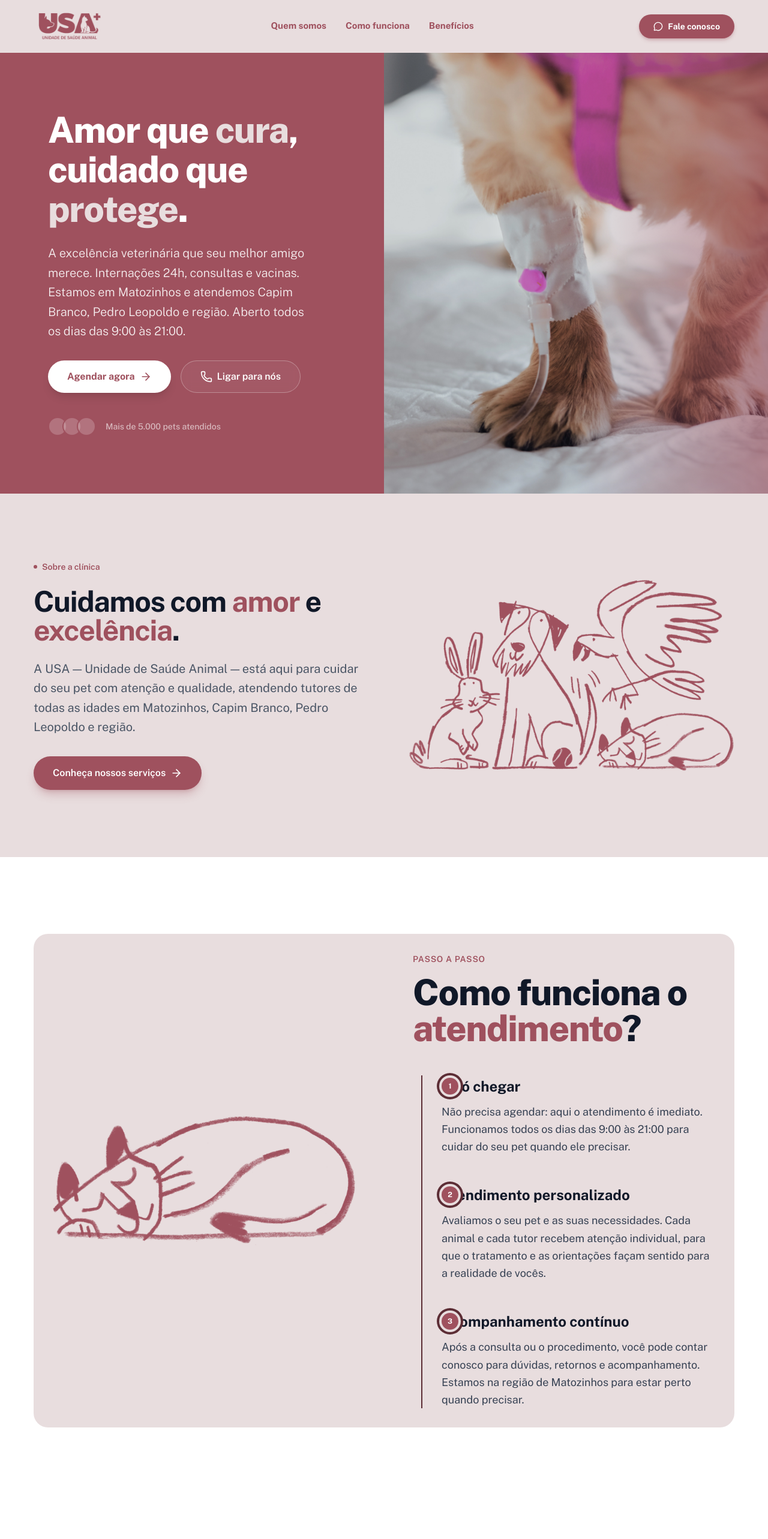
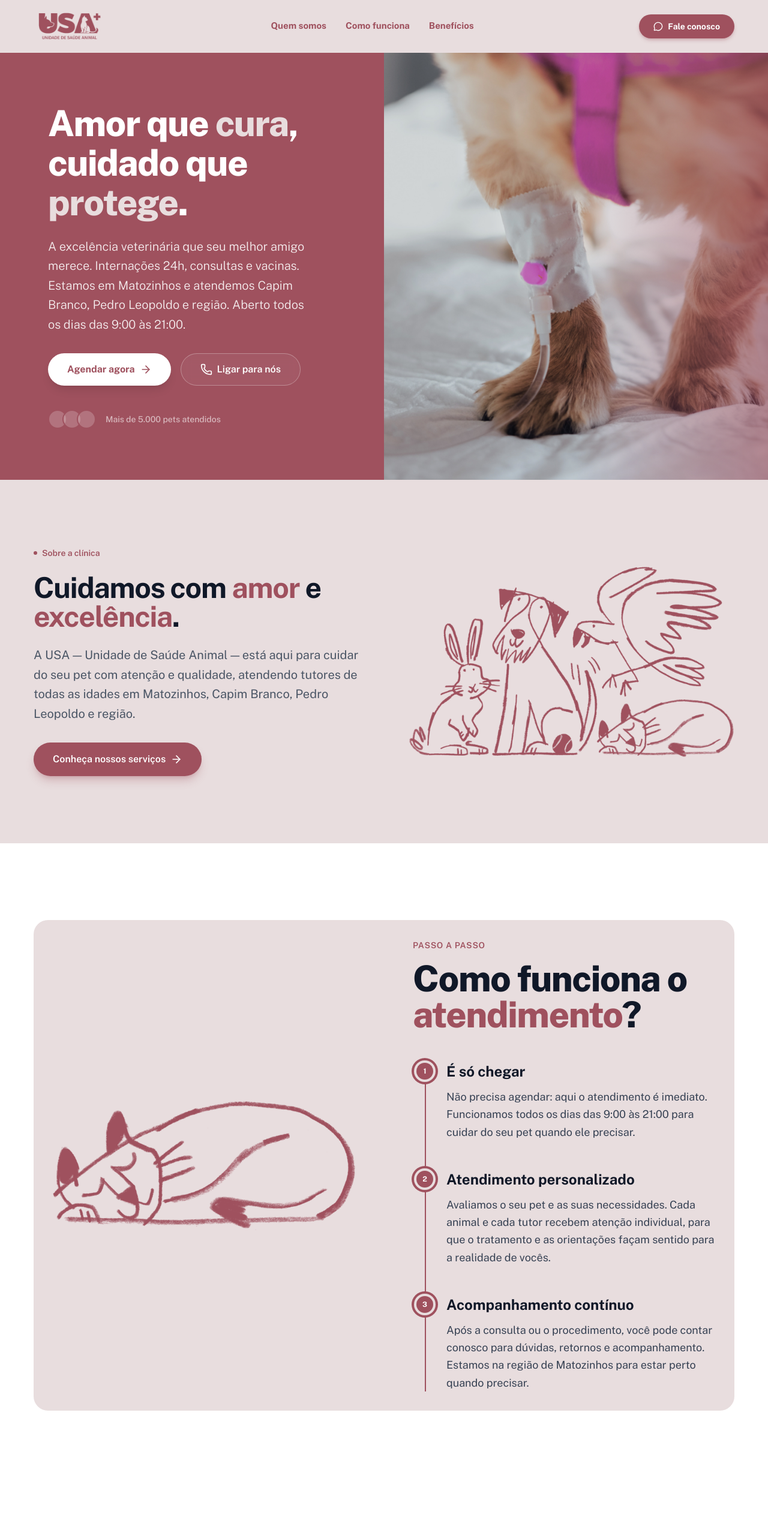
Before and after one commit to marcosdelfrari/usa, a Next.js app: page / in a window 1280 px wide. Shown: the top 2566 px of the page at 60% size. Built offline with nearby package versions, Linux system fonts and the light colour scheme.

Commit message:
fix header

```diff
--- a/app/components/Header.tsx
+++ b/app/components/Header.tsx
@@ -28,7 +28,7 @@ export function Header() {
   }, [menuOpen]);
 
   return (
-    <header className="z-50 flex h-[88px] w-full items-center justify-between bg-[#e8ddde] px-6 border-b border-[#e8ddde] md:px-10 lg:px-14">
+    <header className="absolute top-0 left-0 right-0 z-50 flex h-[88px] w-full items-center justify-between bg-transparent px-6 md:relative md:top-auto md:left-auto md:right-auto md:shrink-0 md:bg-[#e8ddde] md:border-b md:border-[#e8ddde] md:px-10 lg:px-14">
       {/* Logo */}
       <Link
         href="/"
--- a/app/components/Hero.tsx
+++ b/app/components/Hero.tsx
@@ -5,10 +5,10 @@ import { ArrowRight, Phone } from "lucide-react";
 
 export function Hero() {
   return (
-    <section className="relative w-full overflow-hidden bg-[#9f515e]">
-      <div className="mx-auto grid min-h-[auto] md:min-h-[70vh] w-full max-w-[1440px] grid-cols-1 md:grid-cols-2">
+    <section className="relative flex min-h-0 flex-1 w-full overflow-hidden bg-[#9f515e]">
+      <div className="mx-auto flex min-h-full w-full max-w-[1440px] flex-col md:grid md:grid-cols-2">
         {/* Coluna esquerda: Imagem */}
-        <div className="relative h-[300px] w-full md:order-2 md:h-full lg:min-h-[600px]">
+        <div className="relative min-h-0 flex-1 w-full md:order-2 md:h-full lg:min-h-[600px]">
           <div className="absolute inset-0 z-10 bg-gradient-to-t from-[#9f515e] via-transparent to-transparent md:bg-gradient-to-l md:from-[#9f515e]/60" />
           <div className="relative h-full w-full">
             <Image
@@ -23,7 +23,7 @@ export function Hero() {
         </div>
 
         {/* Coluna direita: Texto */}
-        <div className="flex flex-col justify-center px-6 py-12 text-white md:order-1 md:px-12 lg:px-20 lg:py-24">
+        <div className="flex min-h-0 shrink-0 flex-col justify-center overflow-auto px-6 py-8 text-white md:order-1 md:px-12 md:py-12 lg:px-20 lg:py-24">
           <h1 className="mb-6 max-w-lg text-3xl font-extrabold leading-tight tracking-tight text-white md:text-5xl lg:text-6xl lg:leading-[1.1]">
             Amor que <span className="text-[#e8ddde]">cura</span>, cuidado que{" "}
             <span className="text-[#e8ddde]">protege</span>.
--- a/app/components/HowWeWorkSection.tsx
+++ b/app/components/HowWeWorkSection.tsx
@@ -51,19 +51,26 @@ export function HowWeWorkSection() {
               </h2>
             </div>
 
-            <div className="relative pl-10 md:pl-12">
-              {/* Linha vertical centralizada nos círculos (centro = 14px) */}
-              <div className="absolute left-[14px] top-0 bottom-0 w-0.5 bg-[#5c2d35]" aria-hidden />
+            {/* Timeline: coluna fixa para círculos + linha, depois conteúdo alinhado */}
+            <div className="relative">
+              <div
+                className="absolute left-5 top-0 bottom-0 w-0.5 bg-[#9f515e]"
+                aria-hidden
+              />
               <div className="space-y-12">
                 {steps.map(({ title, description }, i) => (
-                <div key={title} className="relative group flex gap-6">
-                  {/* Círculo alinhado à linha */}
-                  <div className="absolute left-0 top-1 flex h-7 w-7 shrink-0 items-center justify-center rounded-full bg-[#9f515e] ring-4 ring-[#5c2d35] ring-offset-4 ring-offset-[#e8ddde] shadow-md transition group-hover:scale-110 group-hover:bg-[#7d4049]">
+                  <div
+                    key={title}
+                    className="group relative flex items-start gap-4"
+                  >
+                    <div className="flex w-10 shrink-0 justify-center pt-0.5">
+                      <div className="flex h-7 w-7 items-center justify-center rounded-full bg-[#9f515e] ring-4 ring-[#9f515e] ring-offset-4 ring-offset-[#e8ddde] shadow-md transition group-hover:scale-110 group-hover:bg-[#7d4049]">
                         <span className="text-xs font-bold text-white">
                           {i + 1}
                         </span>
                       </div>
-                  <div className="min-w-0 pl-0 pt-0.5">
+                    </div>
+                    <div className="min-w-0 flex-1">
                       <h3 className="mb-3 text-2xl font-bold text-gray-900 group-hover:text-[#9f515e] transition">
                         {title}
                       </h3>
--- a/app/page.tsx
+++ b/app/page.tsx
@@ -10,8 +10,11 @@ import { WhoIsUsaFor } from "./components/WhoIsUsaFor";
 export default function Home() {
   return (
     <div className="min-h-screen w-full">
-      <Header />
-      <Hero />
+      {/* Header + Hero ocupam exatamente 100vh (primeira tela). No mobile a nav sobrepõe o hero. */}
+      <div className="relative flex h-screen flex-col">
+        <Header />
+        <Hero />
+      </div>
       <UsaHelpSection />
       <HowWeWorkSection />
       <WhoIsUsaFor />
```
Lines whose indentation alone changed are shown as unchanged.
